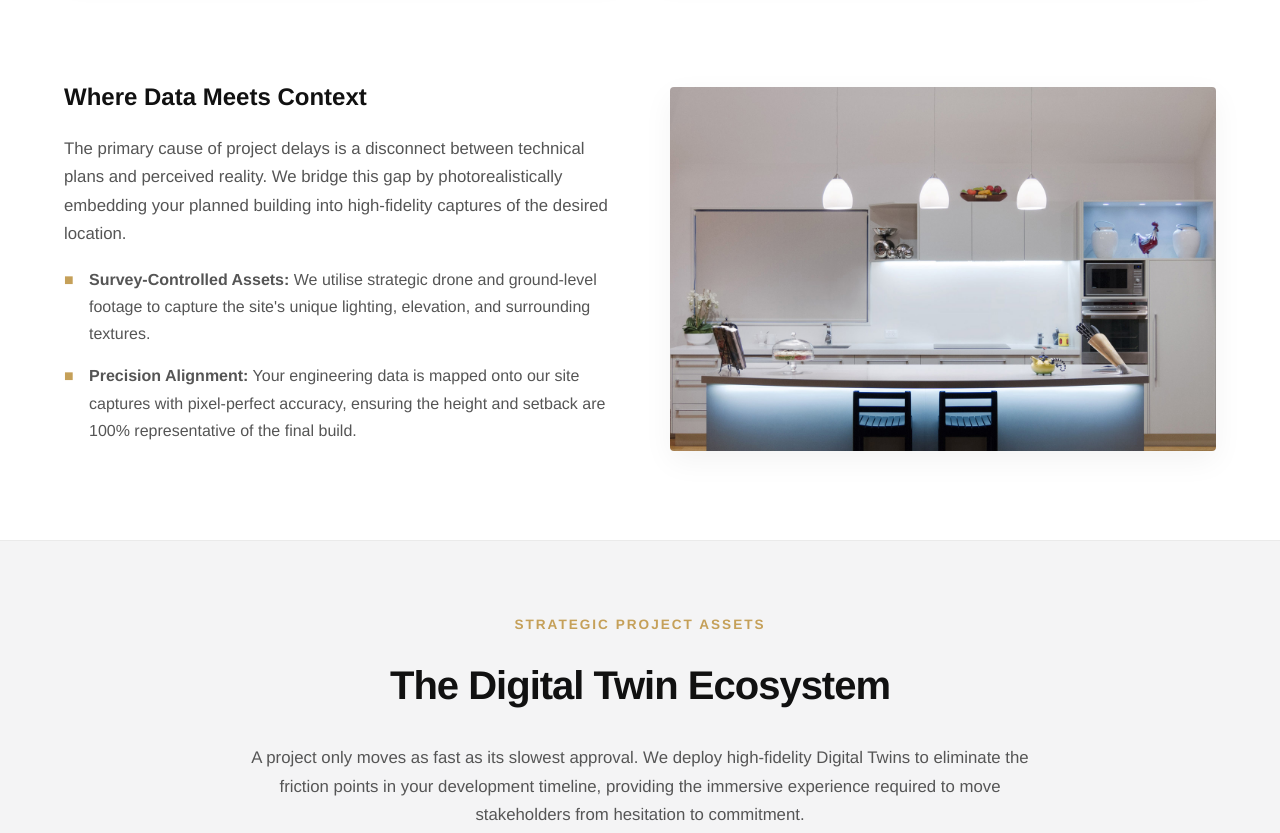
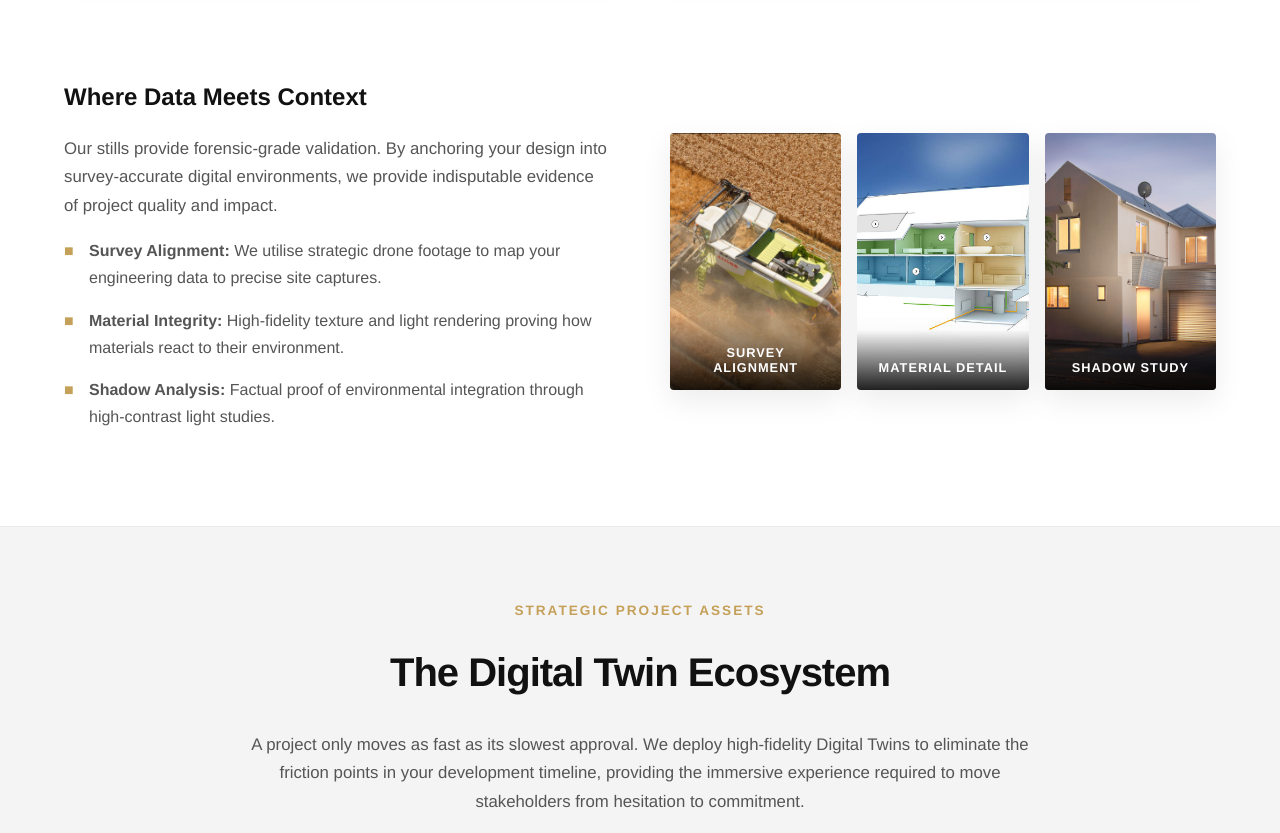
Before and after one commit to MannyVanDelight/Glimmerfell, a plain HTML site: page index.html in a window 1280 px wide. Shown: the part 1490-2323 px from the top of the page. Drawn offline with Linux system fonts and the light colour scheme.

Commit message:
Add files via upload

```diff
--- a/index.html
+++ b/index.html
@@ -111,14 +111,8 @@
             margin-top: 50px;
         }
 
-        /* Groups the clipping box + caption as one unit */
-        .slider-wrapper {
-            display: flex;
-            flex-direction: column;
-        }
+        .slider-wrapper { display: flex; flex-direction: column; }
 
-        /* 600x400 = 66.67% aspect ratio.
-           overflow:hidden clips the iframe so no scrollbars bleed out. */
         .slider-box {
             position: relative;
             width: 100%;
@@ -128,9 +122,6 @@
             box-shadow: 0 15px 35px rgba(0,0,0,0.1);
         }
 
-        /* iframe fills the box exactly.
-           left:50% + translateX(-50%) keeps it centred if Juxtapose
-           ever forces a minimum width wider than the container. */
         .slider-box iframe {
             position: absolute;
             top: 0;
@@ -143,7 +134,6 @@
             display: block;
         }
 
-        /* Caption is a sibling of .slider-box, never inside it */
         .slider-caption {
             margin-top: 12px;
             font-weight: bold;
@@ -151,7 +141,7 @@
             color: var(--bg-dark);
         }
 
-        /* ── Split (data meets context) ── */
+        /* ── Split (Data meets Context) ── */
         .split-grid {
             display: grid;
             grid-template-columns: 1fr 1fr;
@@ -159,26 +149,48 @@
             align-items: center;
             margin-top: 80px;
         }
-        .split-image img {
+
+        .split-text ul { list-style: none; padding: 0; color: var(--text-muted); }
+        .split-text ul li { margin-bottom: 15px; padding-left: 25px; position: relative; }
+        .split-text ul li span { position: absolute; left: 0; color: var(--accent); }
+
+        /* ── Gallery Grid (Option 1) ── */
+        .gallery-grid {
+            display: grid;
+            grid-template-columns: repeat(3, 1fr);
+            gap: 16px;
+        }
+        .gallery-item {
+            position: relative;
+            aspect-ratio: 2 / 3;
+            overflow: hidden;
+            border-radius: 4px;
+            box-shadow: 0 10px 30px rgba(0,0,0,0.08);
+        }
+        .gallery-item img {
             width: 100%;
-            border-radius: 4px;
-            box-shadow: 0 10px 30px rgba(0,0,0,0.05);
+            height: 100%;
+            object-fit: cover;
+            transition: transform 0.6s ease;
             display: block;
         }
-        .split-text ul {
-            list-style: none;
-            padding: 0;
-            color: var(--text-muted);
+        .gallery-item:hover img {
+            transform: scale(1.05);
         }
-        .split-text ul li {
-            margin-bottom: 15px;
-            padding-left: 25px;
-            position: relative;
-        }
-        .split-text ul li span {
+        .gallery-label {
             position: absolute;
+            bottom: 0;
             left: 0;
-            color: var(--accent);
+            width: 100%;
+            padding: 30px 15px 15px;
+            background: linear-gradient(transparent, rgba(0,0,0,0.85));
+            color: white;
+            font-size: 0.8rem;
+            font-weight: 700;
+            text-transform: uppercase;
+            letter-spacing: 1px;
+            text-align: center;
+            line-height: 1.2;
         }
 
         /* ── Interactive Showcase ── */
@@ -195,11 +207,7 @@
             margin-top: 48px;
         }
 
-        .showcase-col {
-            display: flex;
-            flex-direction: column;
-            gap: 24px;
-        }
+        .showcase-col { display: flex; flex-direction: column; gap: 24px; }
 
         .showcase-item {
             cursor: pointer;
@@ -303,11 +311,11 @@
         .cta-final { text-align: center; padding: clamp(60px, 10vw, 100px) 24px; background: var(--bg-primary); }
         .cta-inner { max-width: 700px; margin: 0 auto; }
 
-        .btn {
+        .btn:link, .btn:visited {
             display: inline-block;
             padding: 18px 40px;
-            background: var(--accent);
-            color: var(--bg-dark);
+            background: var(--accent) !important;
+            color: #ffffff !important;
             text-decoration: none;
             font-weight: 800;
             border-radius: 2px;
@@ -316,7 +324,7 @@
             transition: background 0.3s;
             font-size: 1rem;
         }
-        .btn:hover { background: var(--bg-dark); color: #fff; }
+        .btn:hover { background: var(--bg-dark) !important; color: #fff !important; }
 
         /* ── Modal ── */
         .modal { display: none; position: fixed; z-index: 9999; inset: 0; background-color: rgba(0,0,0,0.95); justify-content: center; align-items: center; }
@@ -334,7 +342,8 @@
                 grid-template-columns: 1fr;
                 gap: 40px;
             }
-            .split-image { order: 2; }
+            .gallery-grid { order: 2; grid-template-columns: 1fr; gap: 20px; }
+            .gallery-item { aspect-ratio: 16 / 9; } /* Stops the images from being overly tall on mobile */
             .split-text  { order: 1; }
 
             .interactive-grid { grid-template-columns: 1fr; }
@@ -378,7 +387,7 @@
 
             .comparison-table td { padding: 18px 16px; font-size: 0.95rem; }
 
-            .btn { padding: 16px 28px; font-size: 0.9rem; letter-spacing: 0.5px; width: 100%; text-align: center; }
+            .btn:link, .btn:visited { padding: 16px 28px; font-size: 0.9rem; letter-spacing: 0.5px; width: 100%; text-align: center; }
         }
     </style>
 </head>
@@ -426,22 +435,39 @@
         <div class="split-text">
             <h3>Where Data Meets Context</h3>
             <p>
-                The primary cause of project delays is a disconnect between technical plans and perceived reality. We bridge this gap by photorealistically embedding your planned building into high-fidelity captures of the desired location.
+                Our stills provide forensic-grade validation. By anchoring your design into survey-accurate digital environments, we provide indisputable evidence of project quality and impact.
             </p>
             <ul>
                 <li>
                     <span>■</span>
-                    <strong>Survey-Controlled Assets:</strong> We utilise strategic drone and ground-level footage to capture the site's unique lighting, elevation, and surrounding textures.
+                    <strong>Survey Alignment:</strong> We utilise strategic drone footage to map your engineering data to precise site captures.
                 </li>
                 <li>
                     <span>■</span>
-                    <strong>Precision Alignment:</strong> Your engineering data is mapped onto our site captures with pixel-perfect accuracy, ensuring the height and setback are 100% representative of the final build.
+                    <strong>Material Integrity:</strong> High-fidelity texture and light rendering proving how materials react to their environment.
+                </li>
+                <li>
+                    <span>■</span>
+                    <strong>Shadow Analysis:</strong> Factual proof of environmental integration through high-contrast light studies.
                 </li>
             </ul>
         </div>
-        <div class="split-image">
-            <img src="assets/MCP0878.jpg?v=1765869588" alt="Photorealistic architectural visualisation for a modern property development">
+
+        <div class="gallery-grid">
+            <div class="gallery-item">
+                <img src="assets/class_02.jpg" alt="Ghosted Survey Alignment">
+                <div class="gallery-label">Survey Alignment</div>
+            </div>
+            <div class="gallery-item">
+                <img src="assets/well-planned.jpg" alt="Material Integrity">
+                <div class="gallery-label">Material Detail</div>
+            </div>
+            <div class="gallery-item">
+                <img src="assets/domett_street_L.jpg" alt="Shadow Impact Study">
+                <div class="gallery-label">Shadow Study</div>
+            </div>
         </div>
+
     </div>
 </section>
 
@@ -502,7 +528,7 @@
         </thead>
         <tbody>
             <tr>
-                <td><strong>Ambiguity:</strong> Relying on flat 2D plans leaves stakeholders guessing the physical impact of the build on neighbors.</td>
+                <td><strong>Ambiguity:</strong> Relying on flat 2D plans leaves stakeholders guessing the physical impact of the build on neighbours.</td>
                 <td><strong>Certainty:</strong> Precise drone composites and slider comparisons prove the exact visual footprint and integration.</td>
             </tr>
             <tr>
@@ -522,7 +548,8 @@
         <span class="accent-text">Strategic Partnership</span>
         <h2 style="margin-bottom: 20px;">Protect Your Project's Momentum</h2>
         <p style="margin-bottom: 0; color: var(--text-muted);">
-            Your design represents a significant investment in engineering and vision. We invite you to experience a personalised demonstration of our Digital Twin ecosystem, and see how our high-fidelity validation can support your project's path to approval and sales success.
+            Your design represents a significant investment in engineering and vision. We invite you to experience a
+            personalised demonstration of our Digital Twin ecosystem, and see how our high-fidelity validation can support your project's path to approval and sales success.
         </p>
         <a href="mailto:manny@glimmerfell.com" class="btn">REQUEST A STRATEGIC DEMONSTRATION</a>
     </div>
```
